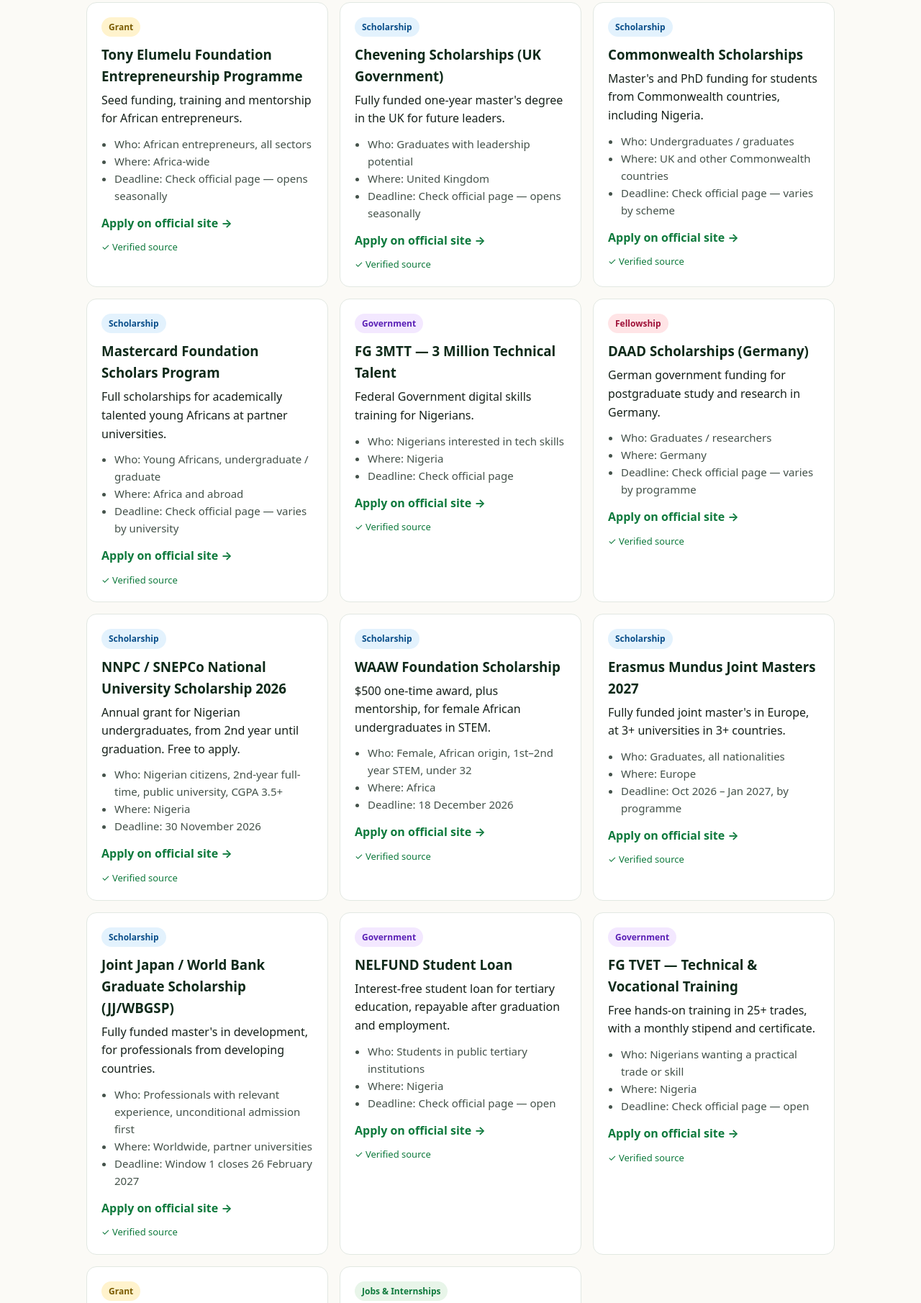
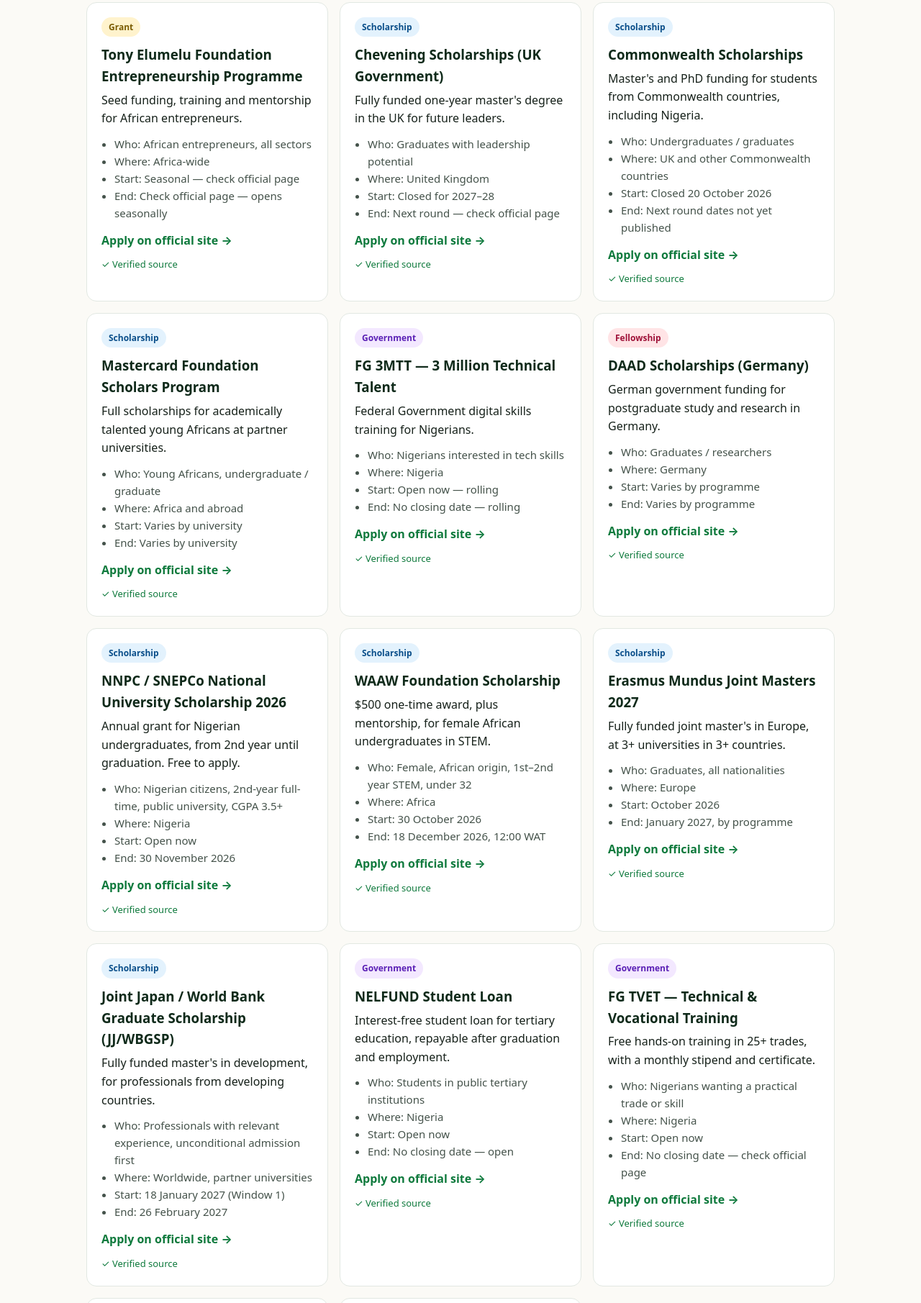
Before and after one commit to Legitbosz/africhance, a plain HTML site: page index.html in a window 1280 px wide. Shown: the part 845-2656 px from the top of the page at 72% size. Drawn offline with Linux system fonts and the light colour scheme.

Commit message:
Add Start and End dates to all listings

```diff
--- a/index.html
+++ b/index.html
@@ -53,7 +53,7 @@
         <span class="tag tag-grant">Grant</span>
         <h3>Tony Elumelu Foundation Entrepreneurship Programme</h3>
         <p>Seed funding, training and mentorship for African entrepreneurs.</p>
-        <ul><li>Who: African entrepreneurs, all sectors</li><li>Where: Africa-wide</li><li>Deadline: Check official page — opens seasonally</li></ul>
+        <ul><li>Who: African entrepreneurs, all sectors</li><li>Where: Africa-wide</li><li>Start: Seasonal — check official page</li><li>End: Check official page — opens seasonally</li></ul>
         <a class="card-link" href="https://www.tefconnect.com/" target="_blank" rel="noopener">Apply on official site →</a>
         <span class="verified">✓ Verified source</span>
       </article>
@@ -62,7 +62,7 @@
         <span class="tag tag-scholarship">Scholarship</span>
         <h3>Chevening Scholarships (UK Government)</h3>
         <p>Fully funded one-year master's degree in the UK for future leaders.</p>
-        <ul><li>Who: Graduates with leadership potential</li><li>Where: United Kingdom</li><li>Deadline: Check official page — opens seasonally</li></ul>
+        <ul><li>Who: Graduates with leadership potential</li><li>Where: United Kingdom</li><li>Start: Closed for 2027–28</li><li>End: Next round — check official page</li></ul>
         <a class="card-link" href="https://www.chevening.org/" target="_blank" rel="noopener">Apply on official site →</a>
         <span class="verified">✓ Verified source</span>
       </article>
@@ -71,7 +71,7 @@
         <span class="tag tag-scholarship">Scholarship</span>
         <h3>Commonwealth Scholarships</h3>
         <p>Master's and PhD funding for students from Commonwealth countries, including Nigeria.</p>
-        <ul><li>Who: Undergraduates / graduates</li><li>Where: UK and other Commonwealth countries</li><li>Deadline: Check official page — varies by scheme</li></ul>
+        <ul><li>Who: Undergraduates / graduates</li><li>Where: UK and other Commonwealth countries</li><li>Start: Closed 20 October 2026</li><li>End: Next round dates not yet published</li></ul>
         <a class="card-link" href="https://cscuk.fcdo.gov.uk/" target="_blank" rel="noopener">Apply on official site →</a>
         <span class="verified">✓ Verified source</span>
       </article>
@@ -80,7 +80,7 @@
         <span class="tag tag-scholarship">Scholarship</span>
         <h3>Mastercard Foundation Scholars Program</h3>
         <p>Full scholarships for academically talented young Africans at partner universities.</p>
-        <ul><li>Who: Young Africans, undergraduate / graduate</li><li>Where: Africa and abroad</li><li>Deadline: Check official page — varies by university</li></ul>
+        <ul><li>Who: Young Africans, undergraduate / graduate</li><li>Where: Africa and abroad</li><li>Start: Varies by university</li><li>End: Varies by university</li></ul>
         <a class="card-link" href="https://mastercardfdn.org/all/scholars/" target="_blank" rel="noopener">Apply on official site →</a>
         <span class="verified">✓ Verified source</span>
       </article>
@@ -89,7 +89,7 @@
         <span class="tag tag-government">Government</span>
         <h3>FG 3MTT — 3 Million Technical Talent</h3>
         <p>Federal Government digital skills training for Nigerians.</p>
-        <ul><li>Who: Nigerians interested in tech skills</li><li>Where: Nigeria</li><li>Deadline: Check official page</li></ul>
+        <ul><li>Who: Nigerians interested in tech skills</li><li>Where: Nigeria</li><li>Start: Open now — rolling</li><li>End: No closing date — rolling</li></ul>
         <a class="card-link" href="https://3mtt.nitda.gov.ng/" target="_blank" rel="noopener">Apply on official site →</a>
         <span class="verified">✓ Verified source</span>
       </article>
@@ -98,7 +98,7 @@
         <span class="tag tag-fellowship">Fellowship</span>
         <h3>DAAD Scholarships (Germany)</h3>
         <p>German government funding for postgraduate study and research in Germany.</p>
-        <ul><li>Who: Graduates / researchers</li><li>Where: Germany</li><li>Deadline: Check official page — varies by programme</li></ul>
+        <ul><li>Who: Graduates / researchers</li><li>Where: Germany</li><li>Start: Varies by programme</li><li>End: Varies by programme</li></ul>
         <a class="card-link" href="https://www.daad.de/en/" target="_blank" rel="noopener">Apply on official site →</a>
         <span class="verified">✓ Verified source</span>
       </article>
@@ -107,7 +107,7 @@
         <span class="tag tag-scholarship">Scholarship</span>
         <h3>NNPC / SNEPCo National University Scholarship 2026</h3>
         <p>Annual grant for Nigerian undergraduates, from 2nd year until graduation. Free to apply.</p>
-        <ul><li>Who: Nigerian citizens, 2nd-year full-time, public university, CGPA 3.5+</li><li>Where: Nigeria</li><li>Deadline: 30 November 2026</li></ul>
+        <ul><li>Who: Nigerian citizens, 2nd-year full-time, public university, CGPA 3.5+</li><li>Where: Nigeria</li><li>Start: Open now</li><li>End: 30 November 2026</li></ul>
         <a class="card-link" href="https://candidate.scholastica.ng/schemes/NNPCLTDSNEPCo26" target="_blank" rel="noopener">Apply on official site →</a>
         <span class="verified">✓ Verified source</span>
       </article>
@@ -116,7 +116,7 @@
         <span class="tag tag-scholarship">Scholarship</span>
         <h3>WAAW Foundation Scholarship</h3>
         <p>$500 one-time award, plus mentorship, for female African undergraduates in STEM.</p>
-        <ul><li>Who: Female, African origin, 1st–2nd year STEM, under 32</li><li>Where: Africa</li><li>Deadline: 18 December 2026</li></ul>
+        <ul><li>Who: Female, African origin, 1st–2nd year STEM, under 32</li><li>Where: Africa</li><li>Start: 30 October 2026</li><li>End: 18 December 2026, 12:00 WAT</li></ul>
         <a class="card-link" href="https://waawfoundation.org/scholarship/" target="_blank" rel="noopener">Apply on official site →</a>
         <span class="verified">✓ Verified source</span>
       </article>
@@ -125,7 +125,7 @@
         <span class="tag tag-scholarship">Scholarship</span>
         <h3>Erasmus Mundus Joint Masters 2027</h3>
         <p>Fully funded joint master's in Europe, at 3+ universities in 3+ countries.</p>
-        <ul><li>Who: Graduates, all nationalities</li><li>Where: Europe</li><li>Deadline: Oct 2026 – Jan 2027, by programme</li></ul>
+        <ul><li>Who: Graduates, all nationalities</li><li>Where: Europe</li><li>Start: October 2026</li><li>End: January 2027, by programme</li></ul>
         <a class="card-link" href="https://erasmus-plus.ec.europa.eu/opportunities/individuals/students/erasmus-mundus-joint-masters" target="_blank" rel="noopener">Apply on official site →</a>
         <span class="verified">✓ Verified source</span>
       </article>
@@ -134,7 +134,7 @@
         <span class="tag tag-scholarship">Scholarship</span>
         <h3>Joint Japan / World Bank Graduate Scholarship (JJ/WBGSP)</h3>
         <p>Fully funded master's in development, for professionals from developing countries.</p>
-        <ul><li>Who: Professionals with relevant experience, unconditional admission first</li><li>Where: Worldwide, partner universities</li><li>Deadline: Window 1 closes 26 February 2027</li></ul>
+        <ul><li>Who: Professionals with relevant experience, unconditional admission first</li><li>Where: Worldwide, partner universities</li><li>Start: 18 January 2027 (Window 1)</li><li>End: 26 February 2027</li></ul>
         <a class="card-link" href="https://www.worldbank.org/en/brief/2026/08/31/jjwbgsp-participating-programs-2022-2024-application-window-2" target="_blank" rel="noopener">Apply on official site →</a>
         <span class="verified">✓ Verified source</span>
       </article>
@@ -143,7 +143,7 @@
         <span class="tag tag-government">Government</span>
         <h3>NELFUND Student Loan</h3>
         <p>Interest-free student loan for tertiary education, repayable after graduation and employment.</p>
-        <ul><li>Who: Students in public tertiary institutions</li><li>Where: Nigeria</li><li>Deadline: Check official page — open</li></ul>
+        <ul><li>Who: Students in public tertiary institutions</li><li>Where: Nigeria</li><li>Start: Open now</li><li>End: No closing date — open</li></ul>
         <a class="card-link" href="https://portal.nelf.gov.ng/" target="_blank" rel="noopener">Apply on official site →</a>
         <span class="verified">✓ Verified source</span>
       </article>
@@ -152,7 +152,7 @@
         <span class="tag tag-government">Government</span>
         <h3>FG TVET — Technical &amp; Vocational Training</h3>
         <p>Free hands-on training in 25+ trades, with a monthly stipend and certificate.</p>
-        <ul><li>Who: Nigerians wanting a practical trade or skill</li><li>Where: Nigeria</li><li>Deadline: Check official page — open</li></ul>
+        <ul><li>Who: Nigerians wanting a practical trade or skill</li><li>Where: Nigeria</li><li>Start: Open now</li><li>End: No closing date — check official page</li></ul>
         <a class="card-link" href="https://tvet.education.gov.ng/" target="_blank" rel="noopener">Apply on official site →</a>
         <span class="verified">✓ Verified source</span>
       </article>
@@ -161,7 +161,7 @@
         <span class="tag tag-grant">Grant</span>
         <h3>NiYA Startup Grants</h3>
         <p>Grants for youth-led startups and informal-sector beneficiaries.</p>
-        <ul><li>Who: Nigerian youths, startups ₦1m, informal sector ₦500k</li><li>Where: Nigeria</li><li>Deadline: Check official page — open</li></ul>
+        <ul><li>Who: Nigerian youths, startups ₦1m, informal sector ₦500k</li><li>Where: Nigeria</li><li>Start: Open now</li><li>End: No closing date — check official page</li></ul>
         <a class="card-link" href="https://niya.gov.ng/" target="_blank" rel="noopener">Apply on official site →</a>
         <span class="verified">✓ Verified source</span>
       </article>
@@ -170,7 +170,7 @@
         <span class="tag tag-job">Jobs &amp; Internships</span>
         <h3>LEEP — Labour Employment &amp; Empowerment Programme</h3>
         <p>FG job-creation programme, targeting 2.5 million jobs through training and entrepreneurship.</p>
-        <ul><li>Who: Nigerian jobseekers and entrepreneurs</li><li>Where: Nigeria</li><li>Deadline: Check official page — open</li></ul>
+        <ul><li>Who: Nigerian jobseekers and entrepreneurs</li><li>Where: Nigeria</li><li>Start: Open now</li><li>End: No closing date — check official page</li></ul>
         <a class="card-link" href="https://leep.gov.ng/" target="_blank" rel="noopener">Apply on official site →</a>
         <span class="verified">✓ Verified source</span>
       </article>
```
